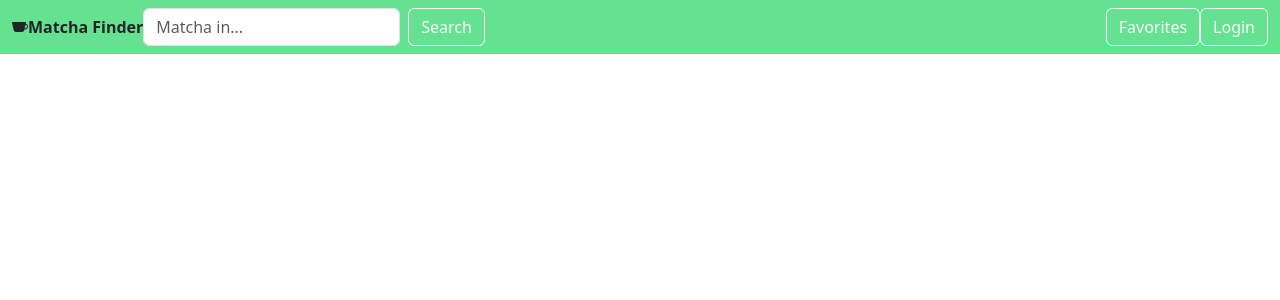
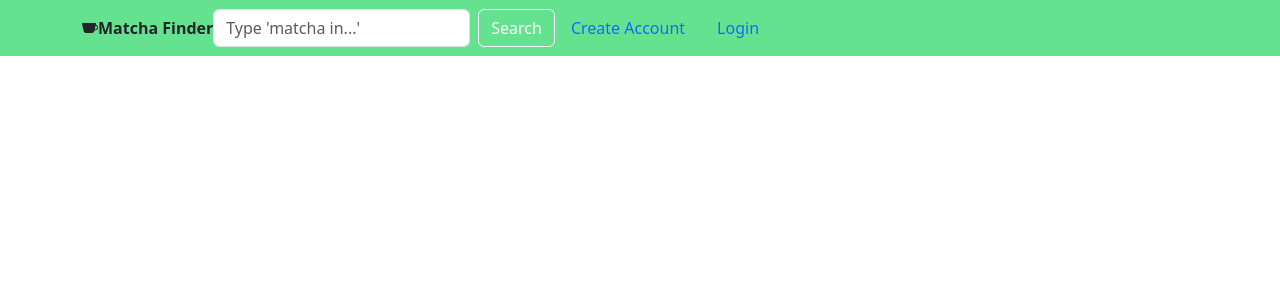
Before and after one commit to jfang5792/matcha-finder, a Flask app: template templates/base.html in a window 1280 px wide. Shown: the top 300 px of the page. Run offline with Flask 3, Linux system fonts and the light colour scheme; the template is opened without the code that fills it, so the values that code supplies are empty.

Commit message:
one feature at a time, work on register and login

```diff
--- a/templates/base.html
+++ b/templates/base.html
@@ -3,9 +3,7 @@
 <head>
     <meta charset="UTF-8">
     <meta name="viewport" content="width=device-width, initial-scale=1.0">
-    <title>
-        {% block title %}{% endblock %}
-    </title>
+    <title>Matcha Finder</title>
         <!-- {% block head %} -->
         <link href="https://cdn.jsdelivr.net/npm/bootstrap@5.3.3/dist/css/bootstrap.min.css" rel="stylesheet" integrity="sha384-QWTKZyjpPEjISv5WaRU9OFeRpok6YctnYmDr5pNlyT2bRjXh0JMhjY6hW+ALEwIH" crossorigin="anonymous">
         <link rel="stylesheet" href="https://cdn.jsdelivr.net/npm/bootstrap-icons@1.11.3/font/bootstrap-icons.min.css">
@@ -15,20 +13,26 @@
 <body>
     {% block body %}
     <nav class="navbar navbar-expand-lg" style="background-color: #65e28f;">
-        <div class="container-fluid">
+        <div class="container">
         <div class="collapse navbar-collapse" id="navbarMatcha">
         <i class="bi bi-cup-fill"></i>
         <a id="title"><b>Matcha Finder</b></a>
         <form class="d-flex">
-            <input class="form-control me-2" type="search" placeholder="Matcha in..." aria-label="Search">
+            <input class="form-control me-2" type="search" placeholder="Type 'matcha in...'" aria-label="Search">
             <button class="btn btn-outline-light" type="submit">Search</button>
         </form>
-        <ul class="navbar-nav ms-auto">
-        <a class="btn btn-outline-light" href="#" role="button">Favorites</a>
-        <button class="btn btn-outline-light" type="submit">Login</button>
+        <!-- <a class="btn btn-outline-light" href="#" role="button">Favorites</a> -->
+        <ul class="nav justify-content-end">
+            <li class="nav-item">
+                <a class="nav-link" a href="/register" button type="button">Create Account</a>
+            </li>
+            <li class="nav-item">
+                <a class="nav-link" a href="/login" button type="button">Login</a>
+            </li>
         </ul>
         </div>
     </nav>
+    <!-- <img src="/frontend/static/img/mbgd.png"/> -->
 </div>
     {% endblock %}
     {% block after_body %}{% endblock %}
```
